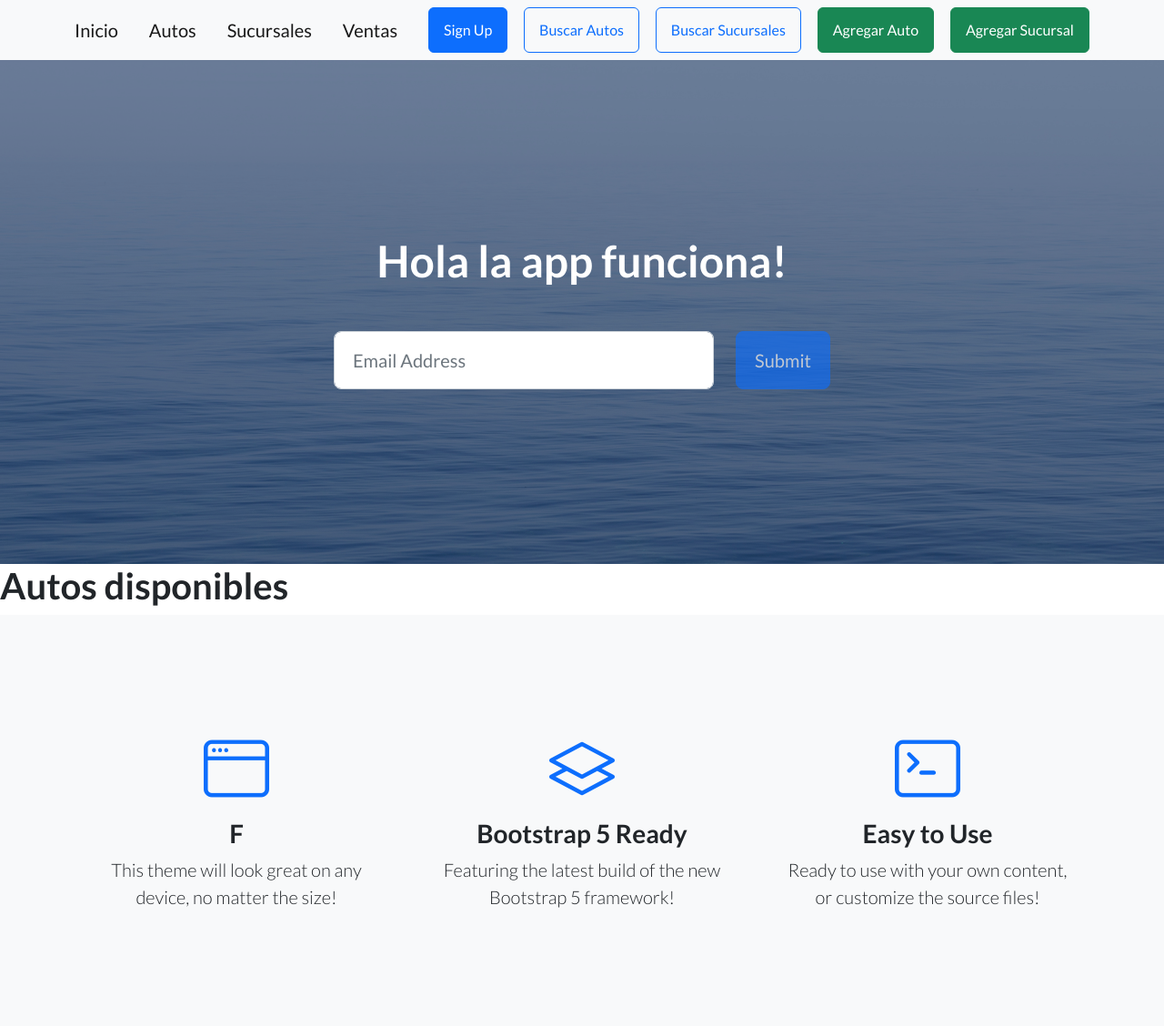
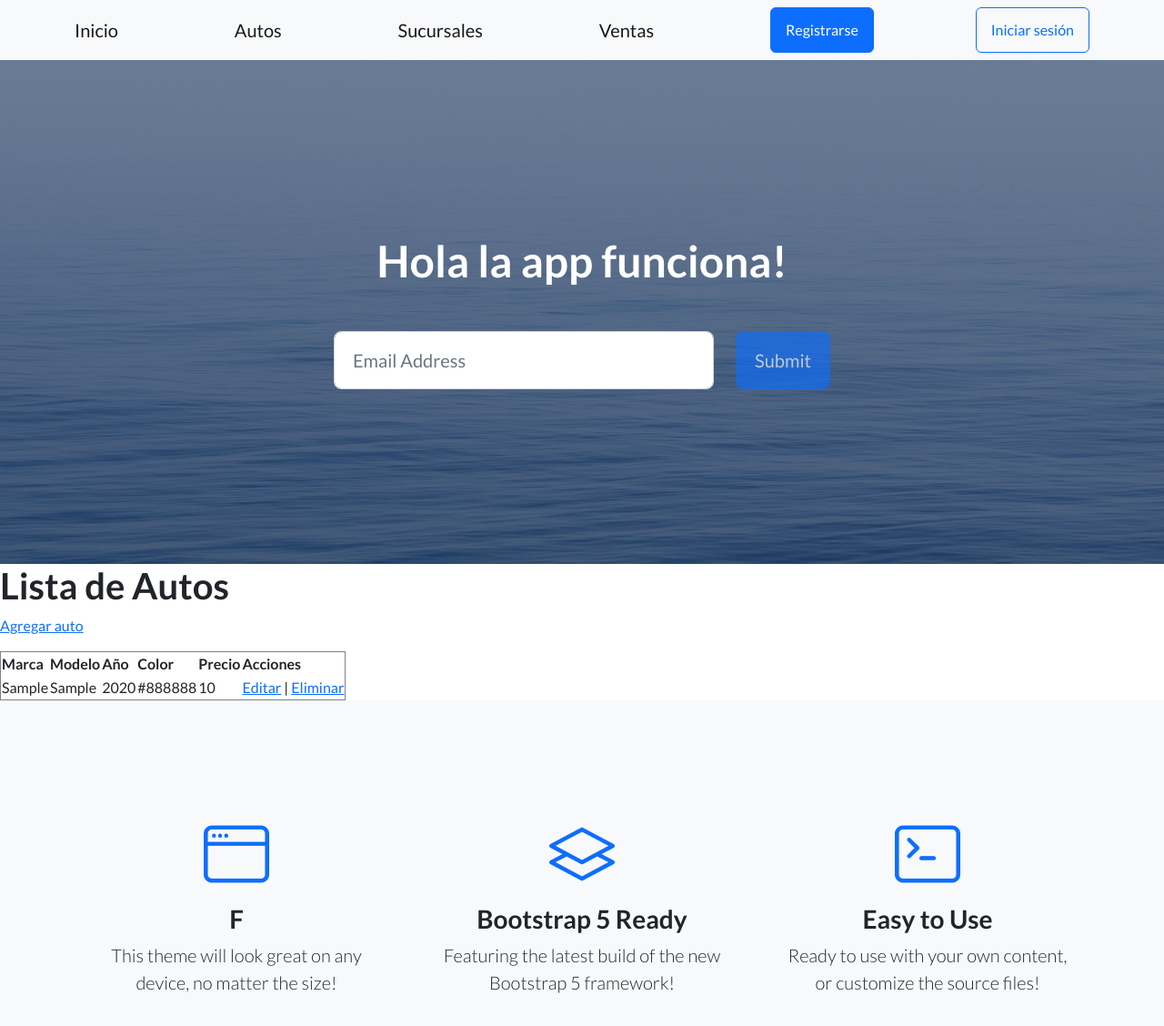
Before and after one commit to Joelmagranes/TerceraEntregaMagranes, a Django app: page /Autos/ in a window 1280 px wide. Shown: the top 1128 px of the page at 91% size. Run offline with Django 5.2, Linux system fonts and the light colour scheme; tables that the repository leaves empty hold one stand-in row (values such as "Sample post"); some libraries are stand-ins or nearby versions.

Commit message:
crud creados

```diff
--- a/AppFinal/templates/AppFinal/Autos.html
+++ b/AppFinal/templates/AppFinal/Autos.html
@@ -1,15 +1,43 @@
-<!DOCTYPE html>
-<html lang="en">
-<head>
-    <meta charset="UTF-8">
-    <meta name="viewport" content="width=device-width, initial-scale=1.0">
-    <title>Autos</title>
-</head>
-<body>
-    {% extends "AppFinal/inicio.html" %}
-    {% load static %}
-    {% block contenidoQueCambia %}
-       <h1>Autos disponibles</h1>
-    {% endblock %}
-</body>
-</html>
+{% extends "AppFinal/inicio.html" %}
+
+{% block contenidoQueCambia %}
+
+<h1>Lista de Autos</h1>
+
+<p>
+    <a href="{% url 'AutosAgregar' %}">Agregar auto</a>
+</p>
+
+<table border="1">
+    <thead>
+        <tr>
+            <th>Marca</th>
+            <th>Modelo</th>
+            <th>Año</th>
+            <th>Color</th>
+            <th>Precio</th>
+            <th>Acciones</th>
+        </tr>
+    </thead>
+    <tbody>
+        {% for auto in autos %}
+        <tr>
+            <td>{{ auto.marca }}</td>
+            <td>{{ auto.modelo }}</td>
+            <td>{{ auto.anio }}</td>
+            <td>{{ auto.color }}</td>
+            <td>{{ auto.precio }}</td>
+            <td>
+                <a href="{% url 'AutosEditar' auto.id %}">Editar</a> |
+                <a href="{% url 'AutosEliminar' auto.id %}">Eliminar</a>
+            </td>
+        </tr>
+        {% empty %}
+        <tr>
+            <td colspan="6">No hay autos cargados.</td>
+        </tr>
+        {% endfor %}
+    </tbody>
+</table>
+
+{% endblock %}
--- a/AppFinal/templates/AppFinal/Ventas.html
+++ b/AppFinal/templates/AppFinal/Ventas.html
@@ -4,12 +4,8 @@
     <meta charset="UTF-8">
     <meta name="viewport" content="width=device-width, initial-scale=1.0">
     <title>Ventas</title>
-</head>
-<body>
     {% extends "AppFinal/inicio.html" %}
     {% load static %}
     {% block contenidoQueCambia %}
        <h1>ventas</h1>
     {% endblock %}
-</body>
-</html>
--- a/AppFinal/templates/AppFinal/inicio.html
+++ b/AppFinal/templates/AppFinal/inicio.html
@@ -22,14 +22,23 @@
             <div class="container">
                 <a class="navbar-brand" href="{% url 'Inicio' %}">Inicio</a>
                 <a class="navbar-brand" href="{% url 'Autos' %}">Autos</a>
-                 <a class="navbar-brand" href="{% url 'Sucursales' %}">Sucursales</a>
-                    <a class="navbar-brand" href="{% url 'Ventas' %}">Ventas</a>
-                 <a class="btn btn-primary" href="#signup">Sign Up</a>
+                <a class="navbar-brand" href="{% url 'Sucursales' %}">Sucursales</a>
+                <a class="navbar-brand" href="{% url 'Ventas' %}">Ventas</a>
+
+                {% if user.is_authenticated %}
+                 <span class="navbar-text">Hola, {{ user.username }}!</span>
+                 <form action="{% url 'logout' %}" method="post" style="display:inline;">
+                    {% csrf_token %}
+                    <button type="submit" class="btn btn-outline-danger">Cerrar sesión</button>
+                    </form>
                  <a class="btn btn-outline-primary" href="{% url 'busquedacamada' %}">Buscar Autos</a>
                  <a class="btn btn-outline-primary" href="{% url 'FormularioSucursal' %}">Buscar Sucursales</a>
                  <a class="btn btn-success" href="{% url 'AutosFormulario' %}">Agregar Auto</a>
                  <a class="btn btn-success" href="{% url 'SucursalesFormulario' %}">Agregar Sucursal</a>
-
+                {% else %}
+                    <a class="btn btn-primary" href="{% url 'register' %}">Registrarse</a>
+                    <a class="btn btn-outline-primary" href="{% url 'login' %}">Iniciar sesión</a>
+                {% endif %}
             </div>
         </nav>
         <!-- Masthead-->
--- /dev/null
+++ b/AppFinal/templates/AppFinal/logout.html
@@ -0,0 +1,2 @@
+<h1>Sesión cerrada correctamente</h1>
+<a href="{% url 'Inicio' %}">Volver al inicio</a>
--- a/AppFinal/urls.py
+++ b/AppFinal/urls.py
@@ -1,6 +1,9 @@
 
 from django.urls import path
 from AppFinal import views
+from .views import Autos_view, Cargar_auto, RegisterView, editar_auto, eliminar_auto
+from django.contrib.auth.views import LoginView
+from django.contrib.auth.views import LogoutView
 
 urlpatterns = [
     path('', views.inicio, name="Inicio"),
@@ -13,4 +16,18 @@ urlpatterns = [
     path('buscar/',views.buscar),
     path('buscarsucursal/',views.buscarsucursal, name="buscarsucursal"),
     path('busquedasucursal/', views.busquedasucursal, name="FormularioSucursal"),
+    path("Autos/", Autos_view, name="Autos"),
+    path("Autos/agregar/", Cargar_auto, name="AutosAgregar"),
+    path("Autos/editar/<int:id>/", editar_auto, name="AutosEditar"),
+    path("Autos/eliminar/<int:id>/", eliminar_auto, name="AutosEliminar"),
     ]
+
+url_vistas_clases = [
+    path('register/', RegisterView.as_view(), name='register'),
+    path('login/', LoginView.as_view(
+        template_name='AppFinal/login.html'
+    ), name='login'),
+    path('logout/', LogoutView.as_view(template_name='AppFinal/logout.html'), name='logout'),
+]
+
+urlpatterns += url_vistas_clases
--- a/AppFinal/views.py
+++ b/AppFinal/views.py
@@ -1,23 +1,31 @@
 from django.http import HttpResponse
-from django.shortcuts import render
+from django.shortcuts import redirect, render
 
 from AppFinal.forms import AutosFormulario, SucursalesFormulario
 from AppFinal.models import Autos
 from AppFinal.models import Sucursales
+from django.urls import reverse_lazy
+from django.views.generic.edit import CreateView
+from .forms import UserRegisterForm
+from django.contrib.auth.decorators import login_required
+from django.contrib.admin.views.decorators import staff_member_required
+
 
 
 def inicio(request):
     return render (request , "AppFinal/inicio.html")
 def Autos_view(request):
     Lista_Autos = Autos.objects.all()
-    return render(request,"AppFinal/Autos.html",{"Autos":Lista_Autos})
+    return render(request,"AppFinal/Autos.html",{"autos":Lista_Autos})
 
 def Sucursales_view(request):
-     return render(request, "AppFinal/Sucursales.html")
+     Lista_Sucursales = Sucursales.objects.all()
+     return render(request, "AppFinal/Sucursales.html", {"sucursales": Lista_Sucursales})
 
+@login_required
 def Ventas(request):
      return render( request,"AppFinal/Ventas.html")
-
+@login_required
 def Cargar_auto (request):
      if request.method == 'POST':
           miformulario=AutosFormulario(request.POST)
@@ -75,3 +83,50 @@ def buscarsucursal(request):
      else:
           respuesta="No enviaste datos"
           return HttpResponse(respuesta)
+
+@staff_member_required
+def editar_auto(request, id):
+    auto = Autos.objects.get(id=id)
+
+    if request.method == "POST":
+        form = AutosFormulario(request.POST)
+        if form.is_valid():
+            info = form.cleaned_data
+            auto.marca = info["marca"]
+            auto.modelo = info["modelo"]
+            auto.color = info["color"]
+            auto.anio = info["anio"]
+            auto.precio = info["precio"]
+            auto.save()
+            return redirect("Autos")
+    else:
+        form = AutosFormulario(initial={
+            "marca": auto.marca,
+            "modelo": auto.modelo,
+            "color": auto.color,
+            "anio": auto.anio,
+            "precio": auto.precio,
+        })
+
+    return render(request, "AppFinal/AutosFormulario.html", {"miformulario": form,"auto":auto})
+
+@staff_member_required
+def eliminar_auto(request, id):
+    auto = Autos.objects.get(id=id)
+    auto.delete()
+    return redirect("Autos")
+
+
+#crecion de vistas para login y register
+
+class RegisterView(CreateView):
+    form_class = UserRegisterForm
+    template_name = 'AppFinal/register.html'
+    success_url = reverse_lazy('login')
+
+    def form_valid(self, form):
+        user = form.save(commit=False)
+        if form.cleaned_data.get("admin_key") == "Coderhouse":
+            user.is_staff = True
+        user.save()
+        return super().form_valid(form)
--- a/ProyectoFinal/settings.py
+++ b/ProyectoFinal/settings.py
@@ -116,7 +116,10 @@ USE_TZ = True
 # https://docs.djangoproject.com/en/5.2/howto/static-files/
 
 STATIC_URL = 'static/'
-
+STATICFILES_DIRS = [BASE_DIR / "AppFinal" / "static"]
+LOGIN_URL = '/login/'
+LOGIN_REDIRECT_URL = '/'
+LOGOUT_REDIRECT_URL = '/'
 # Default primary key field type
 # https://docs.djangoproject.com/en/5.2/ref/settings/#default-auto-field
 
```
Also changed, not shown: AppFinal/forms.py (+28 -0 lines), AppFinal/templates/AppFinal/Sucursales.html (+23 -1 lines), AppFinal/templates/AppFinal/autosFormulario.html (+16 -14 lines), AppFinal/templates/AppFinal/login.html (added, +20 -0 lines), AppFinal/templates/AppFinal/register.html (added, +20 -0 lines), db.sqlite3.
